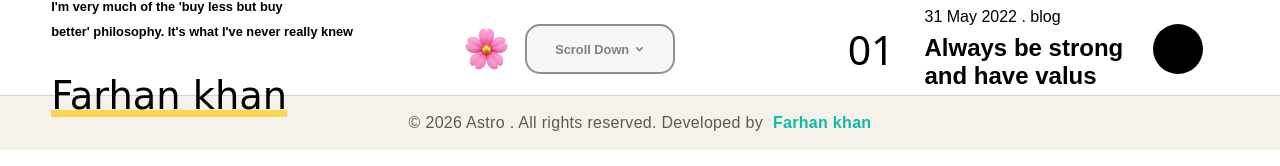
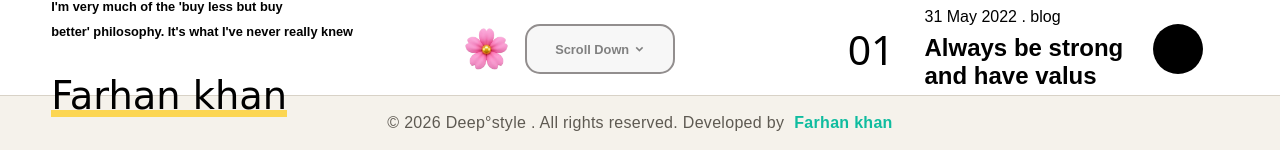
Before and after one commit to Farhan-Khan7/Developement-Journey-, a plain HTML site: page Assignment 3/index.html in a window 1280 px wide. Shown: the part 871-1037 px from the top of the page. Drawn offline with nearby package versions, Linux system fonts and the light colour scheme; some icons are missing; a web font is replaced by a local one.

Commit message:
I have done sheryians assignment 4

```diff
--- a/Assignment 3/index.html
+++ b/Assignment 3/index.html
@@ -115,7 +115,7 @@
         <!-- footer done  -->
 
          <div id="all-rights">
-      <p>© 2026 Astro . All rights reserved. Developed by <a href="https://x.com/FarhanK43883">Farhan khan</a></p>
+      <p>© 2026 Deep°style . All rights reserved. Developed by <a href="https://x.com/FarhanK43883">Farhan khan</a></p>
     </div>
     </main>
 
```
